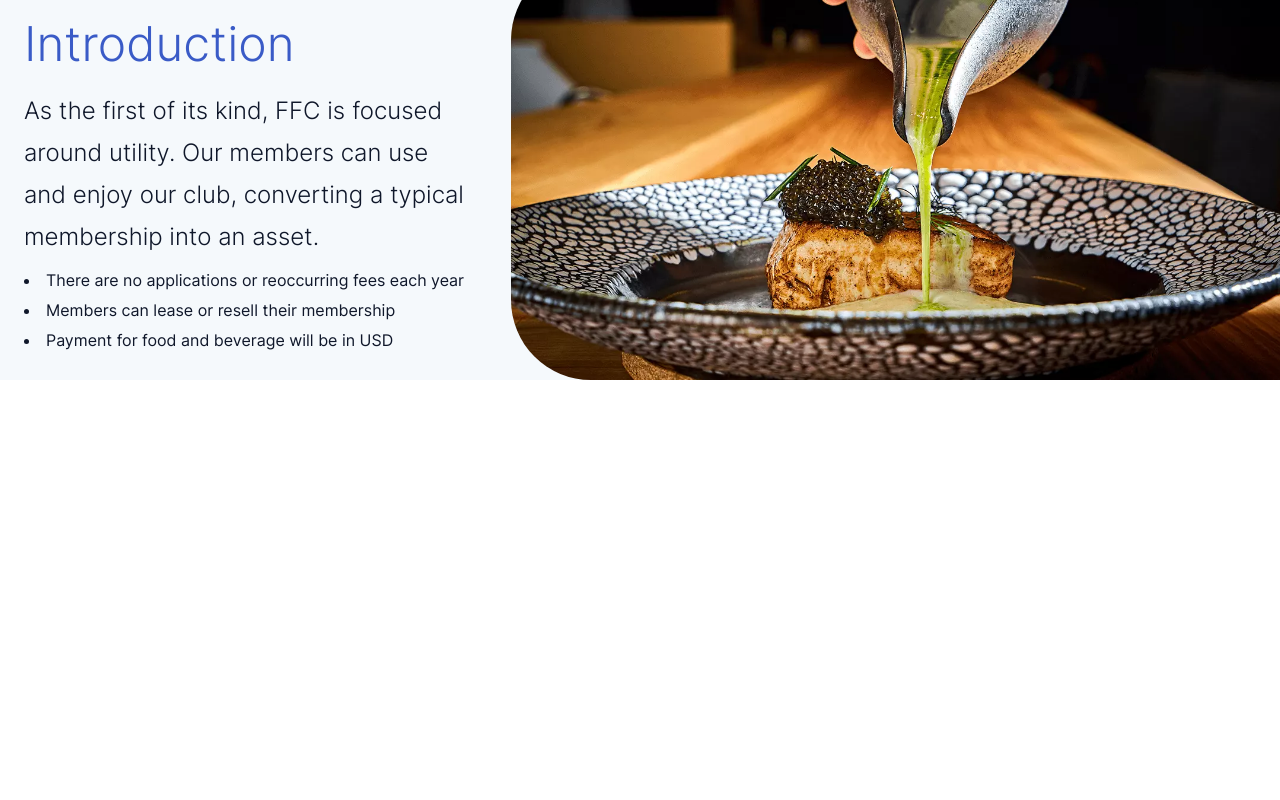
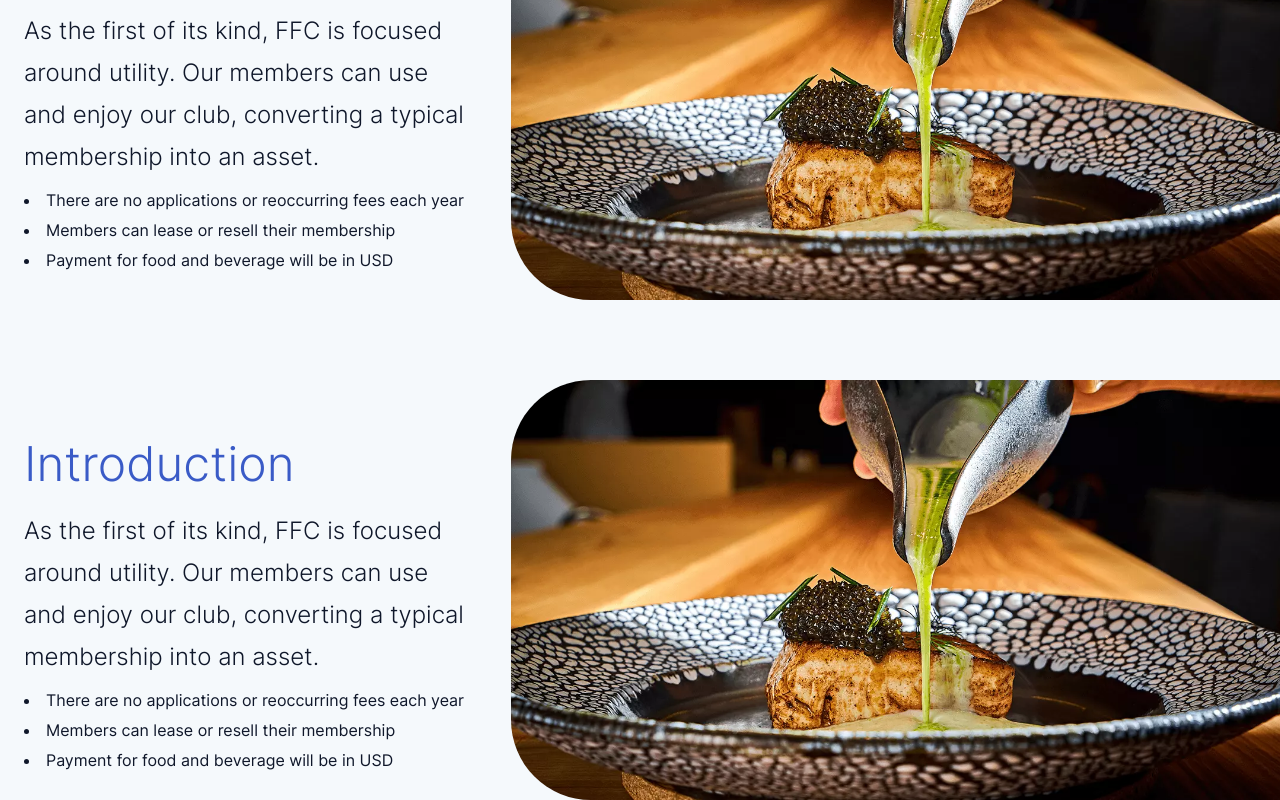
Before and after one commit to awaisspk/fish-club, a Next.js app: page / in a window 1280 px wide. Shown: the part 530-1330 px from the top of the page. Before the commit the page ends 910 px from the top, so only its background shows below. Built offline with nearby package versions, Linux system fonts and the light colour scheme.

Commit message:
feat(component): add introduction section

```diff
--- a/pages/index.tsx
+++ b/pages/index.tsx
@@ -1,6 +1,7 @@
 import {Box} from '@components/box';
 import {Header} from '@components/header';
 import {Introduction} from '@components/introduction';
+import {ImageContainer, Introduction} from '@components/introduction';
 import {SecondaryNav} from '@components/nav';
 import {H1} from '@components/typography';
 import {PageLayout} from '@src/layouts';
@@ -31,6 +32,7 @@ const Home: NextPage = () => {
               How It Works
             </H1>
             <SecondaryNav />
+            <Introduction />
           </Box>
           <Introduction />
         </Main>
--- a/src/components/introduction/Introduction.tsx
+++ b/src/components/introduction/Introduction.tsx
@@ -3,7 +3,7 @@ import {H2, ListItem, Paragraph} from '@components/typography';
 import {styled} from '@stitches';
 import Image from 'next/image';
 
-const ImageContainer = styled('div', {
+export const ImageContainer = styled('div', {
   width: '100%',
   height: '250px',
   position: 'relative',
@@ -28,6 +28,7 @@ export const Introduction = () => {
   return (
     <Flex
       as="section"
+      id="introduction"
       gap="9"
       center
       direction={{'@initial': 'col', '@bp4': 'row'}}
--- a/src/components/typography/Text.tsx
+++ b/src/components/typography/Text.tsx
@@ -22,7 +22,10 @@ const text = css({
 
 export const Text = styled('span', text);
 export const Paragraph = styled('p', text, {
-  fontSize: '$5',
+  fontSize: '$2',
+  '@bp4': {
+    fontSize: '$5',
+  },
   lineHeight: '$5',
 });
 export const ListItem = styled('li', text, {
```
